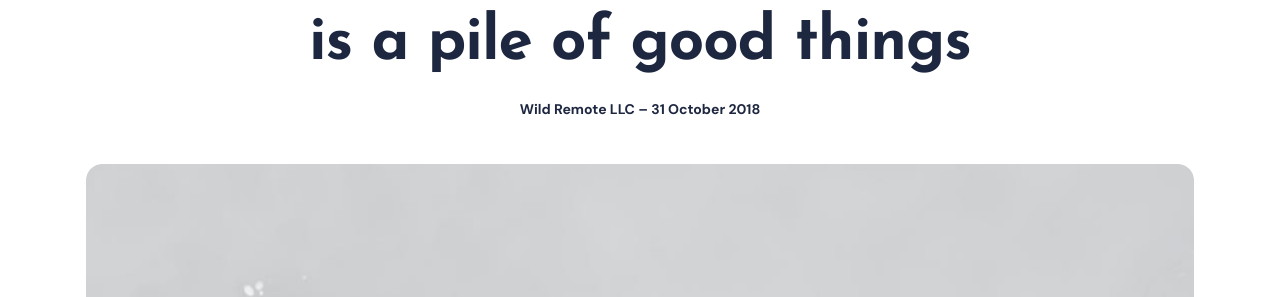
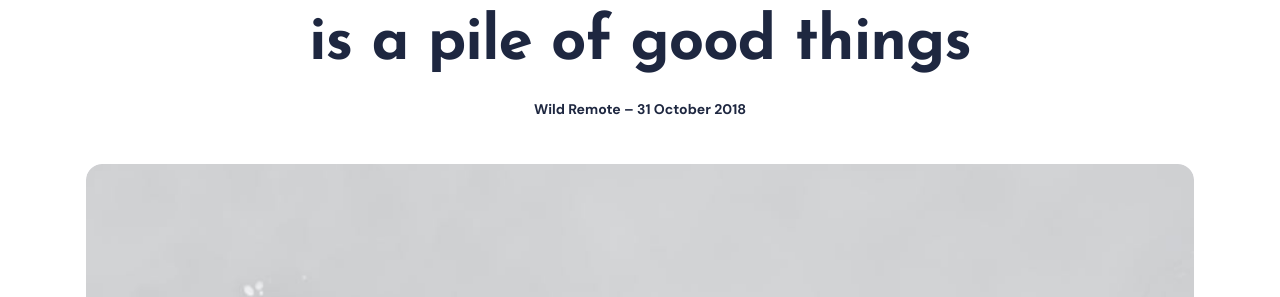
Before and after one commit to wildremote/wildremote.github.io, a Jekyll site: the page built from _posts/2018-10-31-the-way-i-see-it-every-life-is-a-pile-of-good-things.markdown, in a window 1280 px wide and 900 px high. Shown: the part 385-682 px from the top of the window. Built offline with Jekyll 4.4.1, drawn with Linux system fonts in a browser that asks for light colours; nearby versions of some CDN libraries.

```diff
--- a/_data/settings.yml
+++ b/_data/settings.yml
@@ -2,8 +2,8 @@
 # Site Settings
 title: Wild Remote
 logo: # You can add own logo. For example '/images/logo.png'.
-author: Wild Remote LLC
-description: © 2022 Wild Remote
+author: Wild Remote
+description: © 2022 Wild Remote LLC
 
 
 #-------------------------------
```
